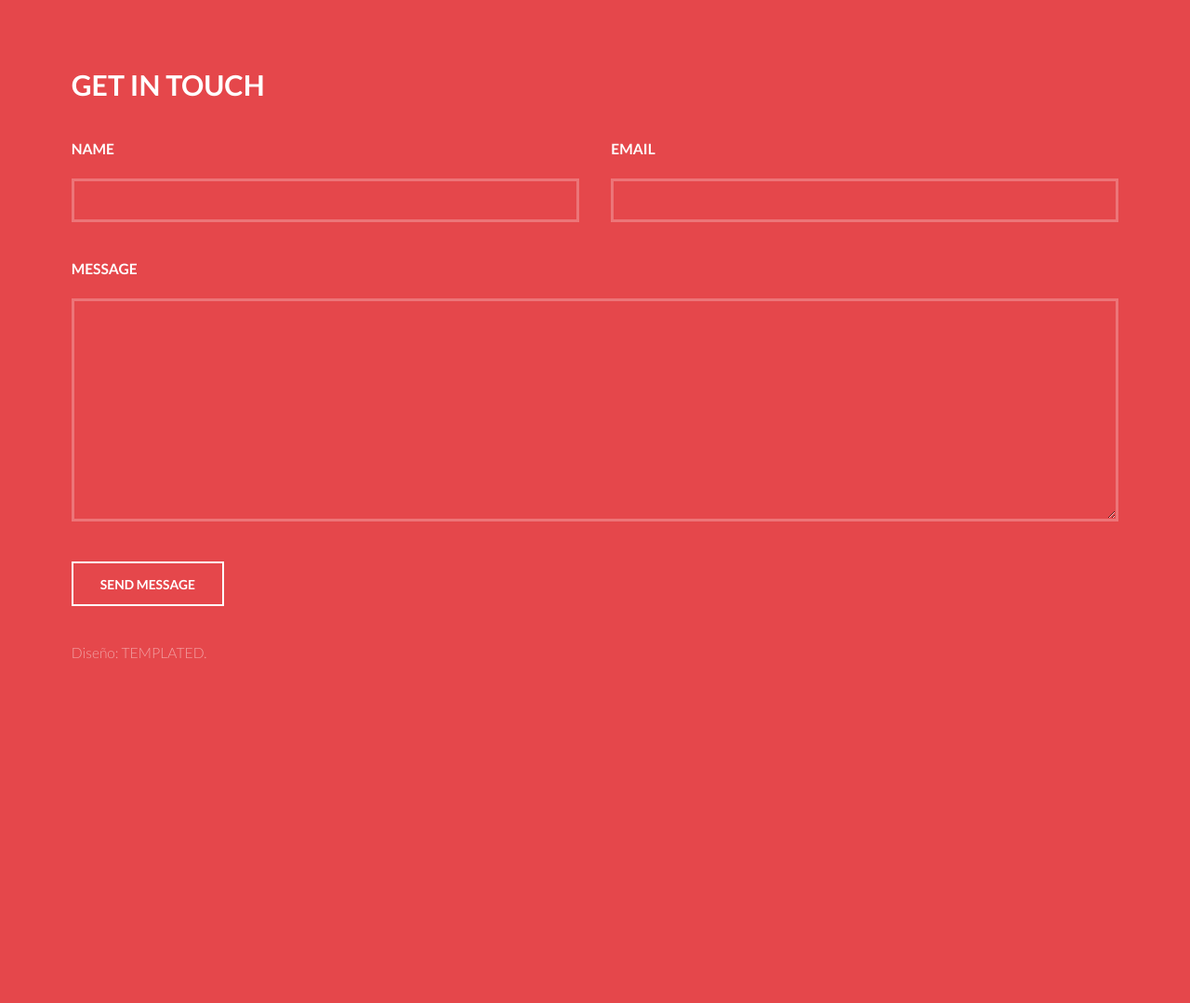
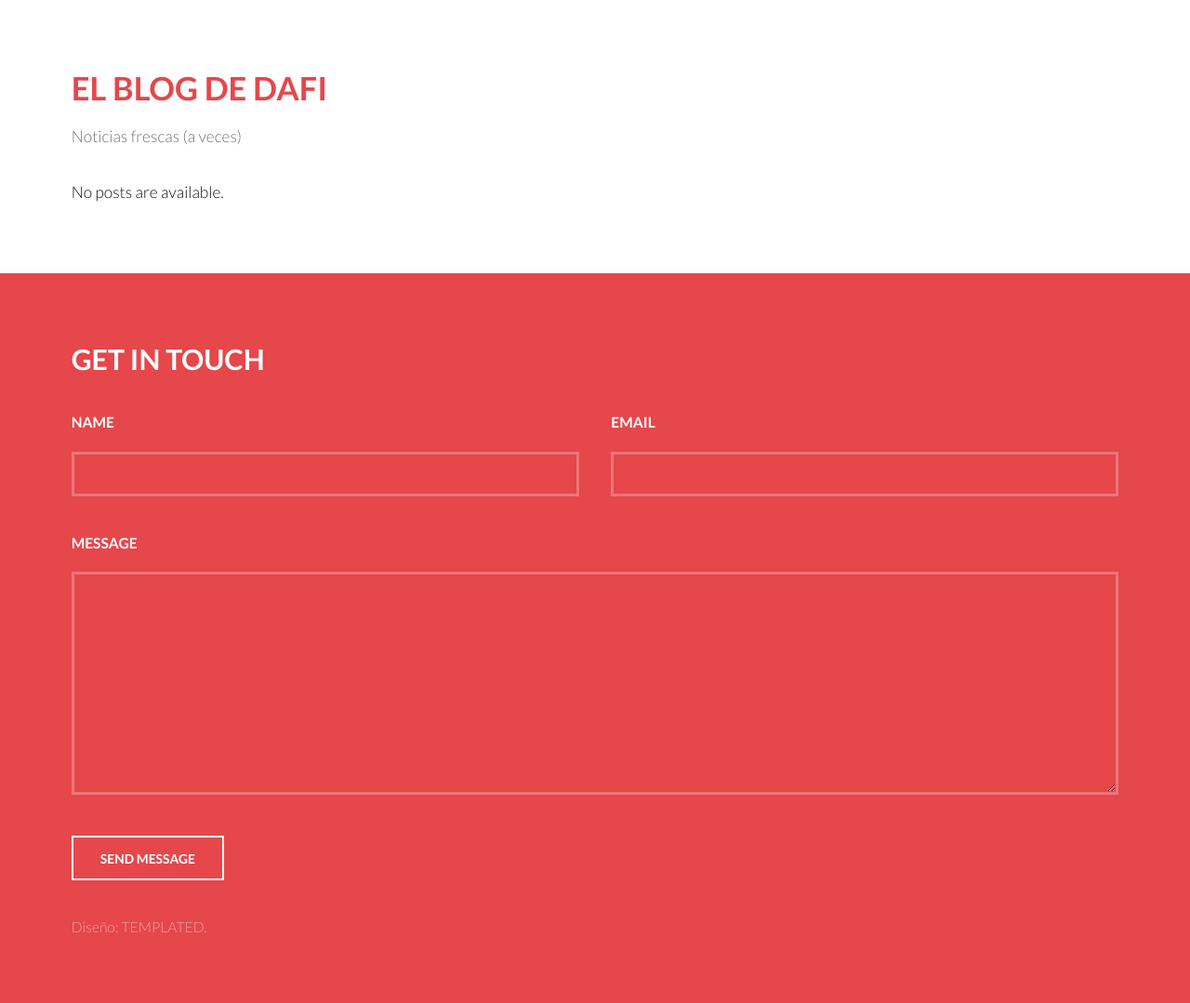
Before and after one commit to dafi-um/dafi-system, a Django app: page /blog/ in a window 1280 px wide. Shown: the part 87-1166 px from the top of the page at 93% size. Before the commit the page ends 795 px from the top, so only its background shows below. Run offline with Django 3.2, Linux system fonts and the light colour scheme; data that the repository does not hold is empty.

Commit message:
Created generic template

```diff
--- a/website/blog/templates/blog/post_list.html
+++ b/website/blog/templates/blog/post_list.html
@@ -1,8 +1,13 @@
-{% extends 'base.html' %}
+{% extends 'generic.html' %}
 
 {% block title %}El Blog de DAFI{% endblock title %}
 
 {% block content %}
+    <header class="major special">
+        <h1>El Blog de DAFI</h1>
+        <p>Noticias frescas (a veces)</p>
+    </header>
+
     {% if post_list %}
         <ul class="alt">
         {% for post in post_list %}
--- /dev/null
+++ b/website/main/templates/generic.html
@@ -0,0 +1,9 @@
+{% extends 'base.html' %}
+
+{% block main %}
+    <section id="main" >
+        <div class="inner">
+            {% block content %}{% endblock content %}
+        </div>
+    </section>
+{% endblock main %}
```
Also changed, not shown: website/blog/templates/blog/post_detail.html (+8 -3 lines).
